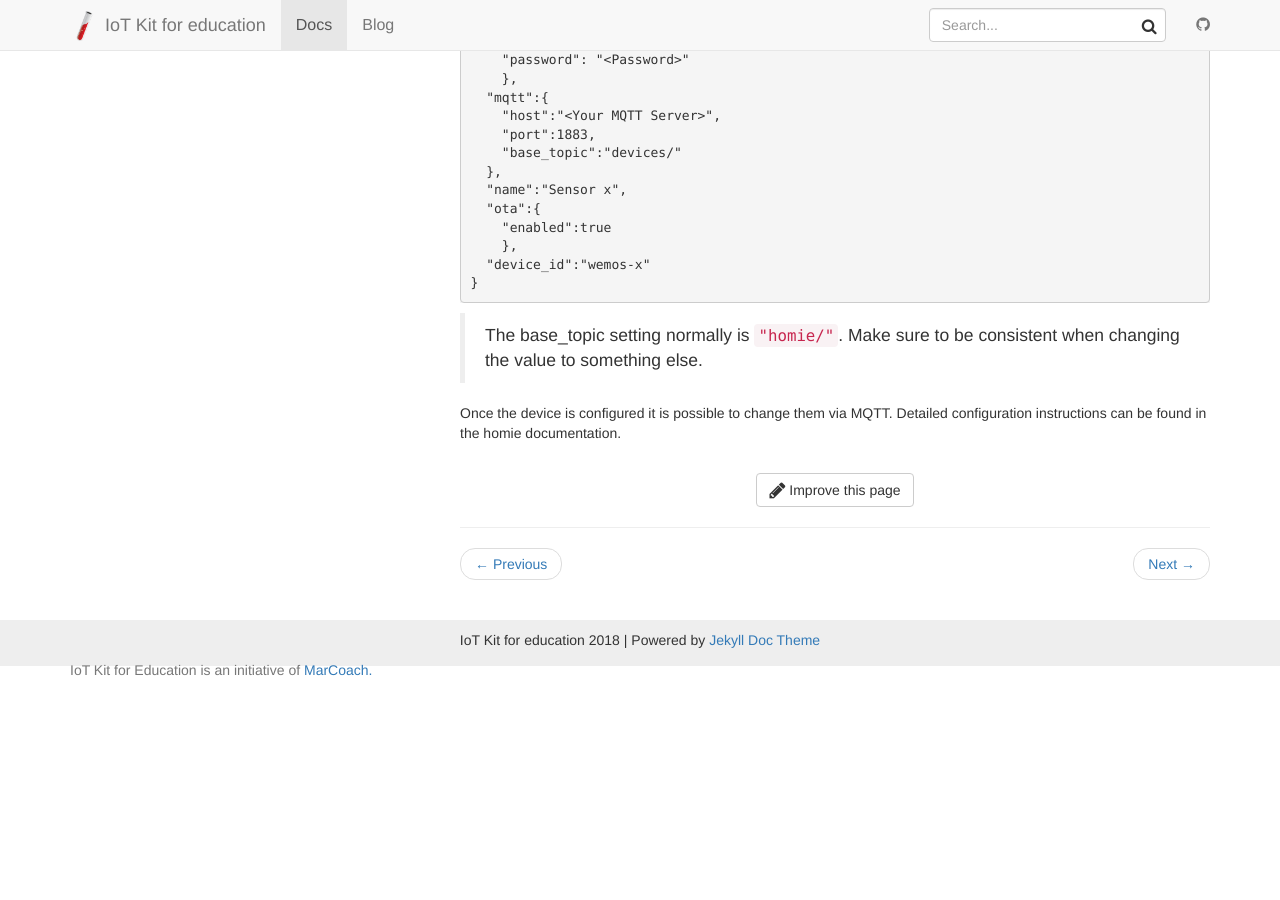
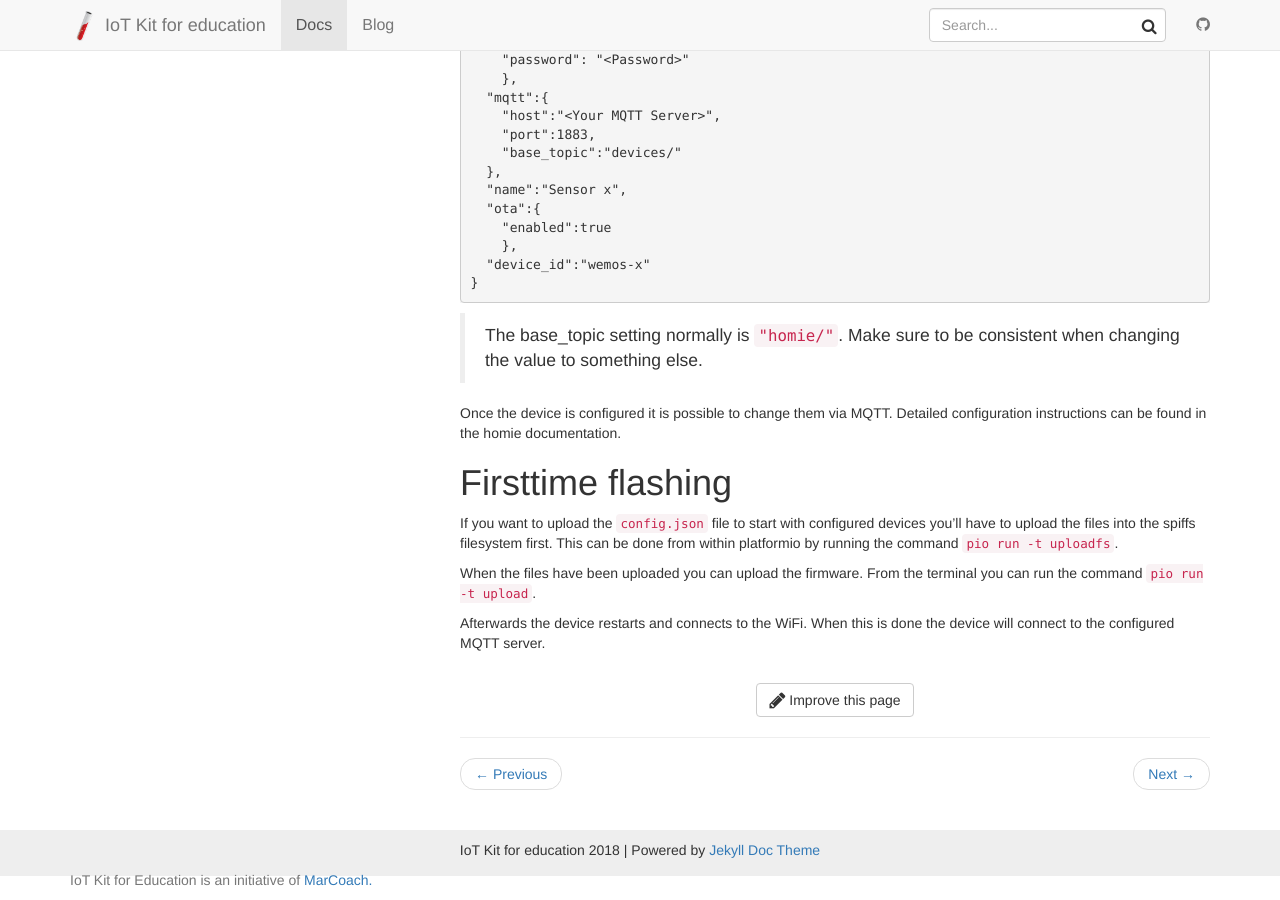
Before and after one commit to mverleun/IoT-Web, a Jekyll site: the page built from _docs/firmwares.md, in a window 1280 px wide and 900 px high, scrolled down 1074 px. Built offline with Jekyll 4.4.1, drawn with Linux system fonts in a browser that asks for light colours; nearby versions of some CDN libraries; before the commit the page ends 1764 px from its top, so only the background shows below that.

```diff
--- a/_data/docs.yml
+++ b/_data/docs.yml
@@ -1,6 +1,7 @@
 - title: Components
   docs:
   - home
+  - raspberry-pi
   - mqtt-server
   - node-red
   - owntracks-node-red
--- a/_docs/firmwares.md
+++ b/_docs/firmwares.md
@@ -67,3 +67,11 @@ This is an example where MQTT authentication is required, which is recommended.
 > The base_topic setting normally is `"homie/"`. Make sure to be consistent when changing the value to something else.
 
 Once the device is configured it is possible to change them via MQTT. Detailed configuration instructions can be found in the homie documentation.
+
+# Firsttime flashing
+If you want to upload the `config.json` file to start with configured devices you'll have to upload the files into the spiffs filesystem first.
+This can be done from within platformio by running the command `pio run -t uploadfs`.
+
+When the files have been uploaded you can upload the firmware. From the terminal you can run the command `pio run -t upload`.
+
+Afterwards the device restarts and connects to the WiFi. When this is done the device will connect to the configured MQTT server.
```
Also changed, not shown: _docs/raspberry-pi.md (added, +22 -0 lines), 3 other files.
